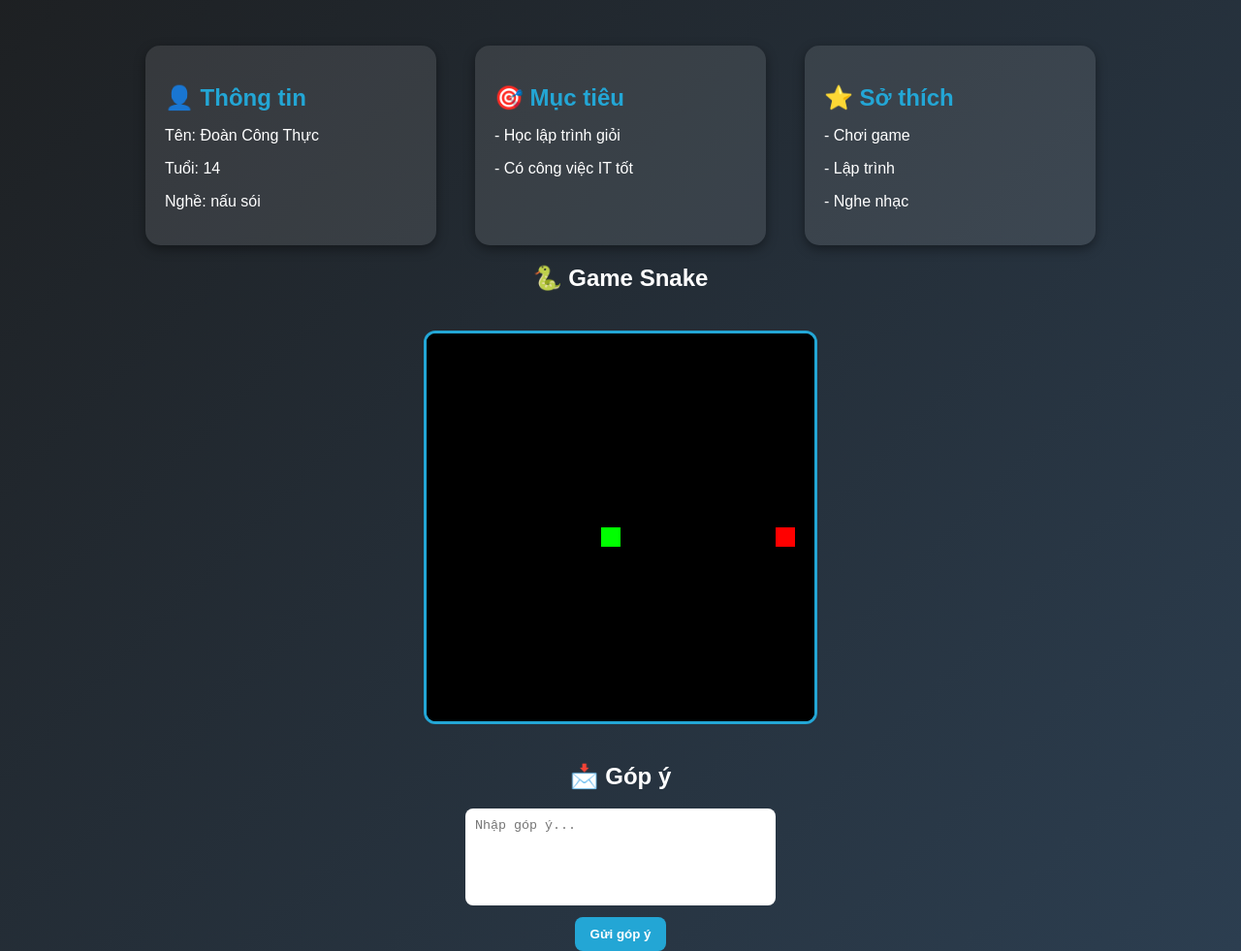
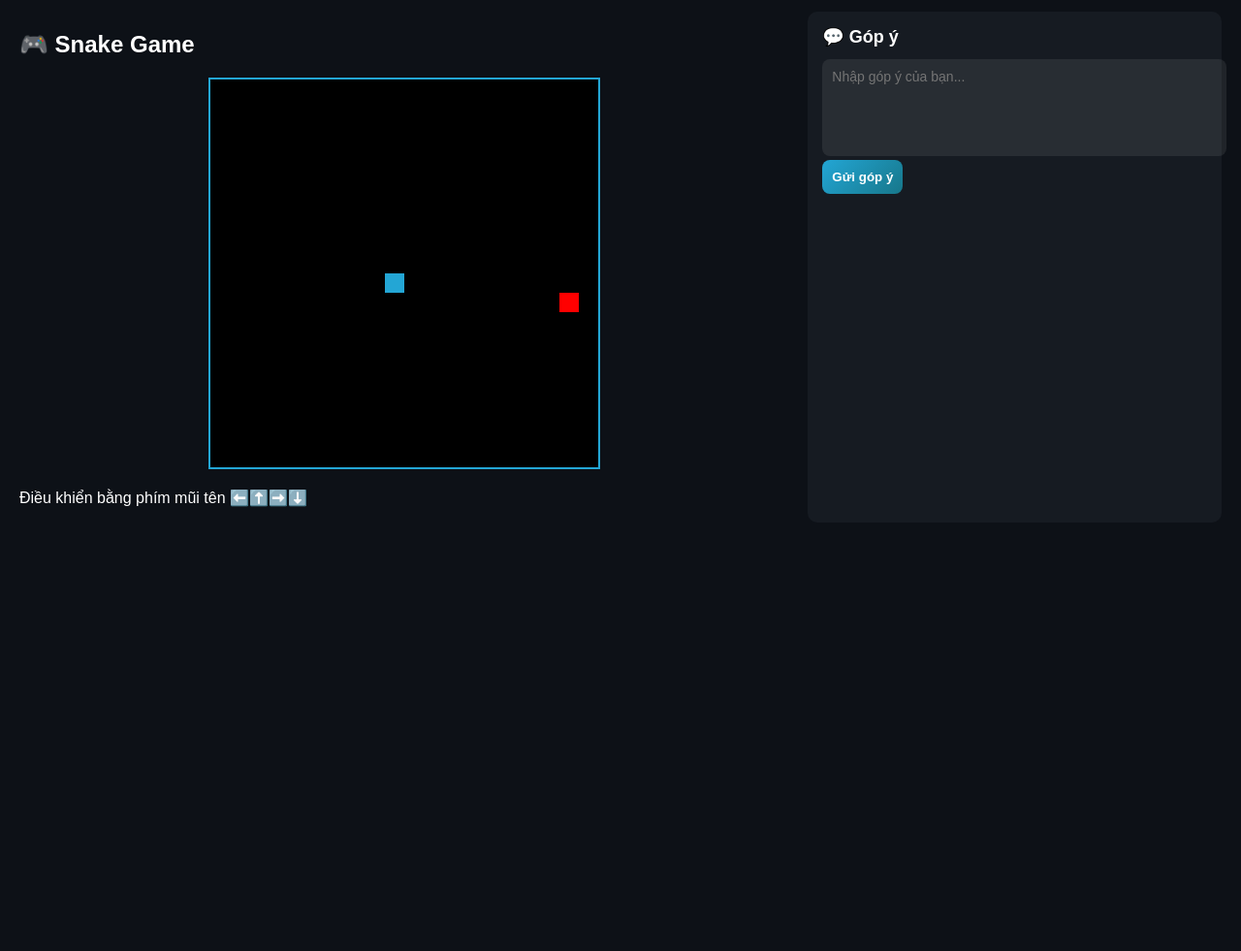
Before and after one commit to DONI1610/linkbio, a plain HTML site: page index.html in a window 1280 px wide. Shown: the part 74-1055 px from the top of the page at 97% size. After the commit the page ends 800 px from the top, so only its background shows below. Drawn offline with Linux system fonts and the light colour scheme.

Commit message:
Update index.html

```diff
--- a/index.html
+++ b/index.html
@@ -2,133 +2,134 @@
 <html lang="vi">
 <head>
   <meta charset="UTF-8">
-  <title>Giới thiệu + Snake + Góp ý</title>
+  <title>Website cá nhân</title>
   <style>
     body {
       margin: 0;
-      padding: 0;
       font-family: Arial, sans-serif;
-      background: linear-gradient(135deg, #1d1f21, #2c3e50);
+      background: #0d1117;
       color: white;
+    }
+    header {
+      padding: 20px;
+      background: #161b22;
       display: flex;
-      flex-direction: column;
+      justify-content: space-between;
       align-items: center;
-      min-height: 100vh;
+    }
+    header h1 {
+      margin: 0;
+      font-size: 22px;
+    }
+    .socials a {
+      margin-left: 15px;
+      color: white;
+      text-decoration: none;
+      font-size: 20px;
+      transition: 0.3s;
+    }
+    .socials a:hover {
+      color: #23a6d5;
     }
     .container {
-      margin-top: 40px;
       display: flex;
-      flex-direction: row;
-      gap: 40px;
+      padding: 20px;
     }
-    .card {
-      background: rgba(255, 255, 255, 0.1);
-      padding: 20px;
-      border-radius: 15px;
-      box-shadow: 0 4px 12px rgba(0, 0, 0, 0.4);
-      width: 260px;
-      transition: 0.3s;
+    .left {
+      flex: 2;
     }
-    .card:hover {
-      transform: translateY(-5px);
-      background: rgba(255, 255, 255, 0.15);
-    }
-    .card h2 {
-      margin-bottom: 10px;
-      color: #23a6d5;
+    .right {
+      flex: 1;
+      margin-left: 20px;
+      background: #161b22;
+      padding: 15px;
+      border-radius: 10px;
     }
     canvas {
-      margin-top: 20px;
-      background: black;
-      border: 3px solid #23a6d5;
-      border-radius: 12px;
+      background: #111;
+      display: block;
+      margin: 20px auto;
+      border: 2px solid #23a6d5;
     }
-    /* Góp ý */
-    .feedback {
-      margin-top: 20px;
-      text-align: center;
+    button {
+      border: 0;
+      border-radius: 8px;
+      padding: 10px;
+      background: linear-gradient(135deg,#23a6d5,#17778a);
+      color: white;
+      font-weight: 600;
+      cursor: pointer;
     }
-    .note-box {
-      width: 300px;
-      height: 80px;
+    textarea {
+      width: 100%;
+      min-height: 80px;
       padding: 10px;
       border-radius: 8px;
-      border: none;
+      border: 0;
       resize: none;
+      font-family: inherit;
+      font-size: 14px;
+      background: rgba(255,255,255,0.08);
+      color: #fff;
+      outline: none;
     }
-    .btn {
-      margin-top: 8px;
-      padding: 10px 16px;
-      border: none;
-      border-radius: 8px;
-      background: #23a6d5;
-      color: #fff;
-      cursor: pointer;
-      font-weight: bold;
-    }
-    .btn:hover {
-      background: #1b8bb8;
+    #feedbackStatus {
+      margin-top: 6px;
+      font-size: 13px;
+      opacity: 0.85;
     }
   </style>
 </head>
 <body>
-  <h1>💡 Giới thiệu bản thân</h1>
+  <header>
+    <h1>🐍 Game & Góp ý</h1>
+    <div class="socials">
+      <a href="https://facebook.com/" target="_blank">📘</a>
+      <a href="https://tiktok.com/" target="_blank">🎵</a>
+      <a href="https://youtube.com/" target="_blank">▶️</a>
+    </div>
+  </header>
+
   <div class="container">
-    <div class="card">
-      <h2>👤 Thông tin</h2>
-      <p>Tên: Đoàn Công Thực</p>
-      <p>Tuổi: 14</p>
-      <p>Nghề: nấu sói</p>
+    <div class="left">
+      <h2>🎮 Snake Game</h2>
+      <canvas id="gameCanvas" width="400" height="400"></canvas>
+      <p>Điều khiển bằng phím mũi tên ⬅️⬆️➡️⬇️</p>
     </div>
-    <div class="card">
-      <h2>🎯 Mục tiêu</h2>
-      <p>- Học lập trình giỏi</p>
-      <p>- Có công việc IT tốt</p>
-    </div>
-    <div class="card">
-      <h2>⭐ Sở thích</h2>
-      <p>- Chơi game</p>
-      <p>- Lập trình</p>
-      <p>- Nghe nhạc</p>
+
+    <div class="right">
+      <div style="font-size:18px;font-weight:700;margin-bottom:12px">💬 Góp ý</div>
+      <textarea id="feedbackInput" placeholder="Nhập góp ý của bạn..."></textarea>
+      <button id="sendFeedback">Gửi góp ý</button>
+      <div id="feedbackStatus"></div>
     </div>
   </div>
 
-  <!-- Game Snake -->
-  <h2>🐍 Game Snake</h2>
-  <canvas id="snake" width="400" height="400"></canvas>
-
-  <!-- Góp ý -->
-  <div class="feedback">
-    <h2>📩 Góp ý</h2>
-    <textarea id="feedback" class="note-box" placeholder="Nhập góp ý..."></textarea><br>
-    <button class="btn" onclick="sendFeedback()">Gửi góp ý</button>
-  </div>
-
   <script>
-    // Snake game
-    const canvas = document.getElementById("snake");
+    /* ===================== Snake Game ===================== */
+    const canvas = document.getElementById("gameCanvas");
     const ctx = canvas.getContext("2d");
-    let box = 20;
-    let snake = [{ x: 9 * box, y: 10 * box }];
+    const box = 20;
+    let snake = [{x: 9 * box, y: 10 * box}];
     let direction;
     let food = {
-      x: Math.floor(Math.random() * 20) * box,
-      y: Math.floor(Math.random() * 20) * box
+      x: Math.floor(Math.random()*19+1) * box,
+      y: Math.floor(Math.random()*19+1) * box
     };
 
-    document.addEventListener("keydown", (event) => {
-      if (event.key === "ArrowLeft" && direction !== "RIGHT") direction = "LEFT";
-      else if (event.key === "ArrowUp" && direction !== "DOWN") direction = "UP";
-      else if (event.key === "ArrowRight" && direction !== "LEFT") direction = "RIGHT";
-      else if (event.key === "ArrowDown" && direction !== "UP") direction = "DOWN";
+    document.addEventListener("keydown", e => {
+      if(e.keyCode == 37 && direction !== "RIGHT") direction = "LEFT";
+      else if(e.keyCode == 38 && direction !== "DOWN") direction = "UP";
+      else if(e.keyCode == 39 && direction !== "LEFT") direction = "RIGHT";
+      else if(e.keyCode == 40 && direction !== "UP") direction = "DOWN";
     });
 
-    function draw() {
-      ctx.fillStyle = "black";
-      ctx.fillRect(0, 0, 400, 400);
+    function drawGame(){
+      ctx.fillStyle = "#000";
+      ctx.fillRect(0,0,canvas.width,canvas.height);
 
-      for (let i = 0; i < snake.length; i++) {
-        ctx.fillStyle = i === 0 ? "lime" : "white";
+      for(let i=0;i<snake.length;i++){
+        ctx.fillStyle = (i==0) ? "#23a6d5" : "#17778a";
         ctx.fillRect(snake[i].x, snake[i].y, box, box);
       }
 
@@ -138,50 +139,71 @@
       let snakeX = snake[0].x;
       let snakeY = snake[0].y;
 
-      if (direction === "LEFT") snakeX -= box;
-      if (direction === "UP") snakeY -= box;
-      if (direction === "RIGHT") snakeX += box;
-      if (direction === "DOWN") snakeY += box;
+      if(direction=="LEFT") snakeX -= box;
+      if(direction=="UP") snakeY -= box;
+      if(direction=="RIGHT") snakeX += box;
+      if(direction=="DOWN") snakeY += box;
 
-      if (snakeX === food.x && snakeY === food.y) {
+      if(snakeX == food.x && snakeY == food.y){
         food = {
-          x: Math.floor(Math.random() * 20) * box,
-          y: Math.floor(Math.random() * 20) * box
+          x: Math.floor(Math.random()*19+1) * box,
+          y: Math.floor(Math.random()*19+1) * box
         };
       } else {
         snake.pop();
       }
 
-      let newHead = { x: snakeX, y: snakeY };
+      let newHead = {x: snakeX, y: snakeY};
 
-      if (
+      if(
         snakeX < 0 || snakeY < 0 ||
-        snakeX >= 400 || snakeY >= 400 ||
-        snake.some(part => part.x === newHead.x && part.y === newHead.y)
-      ) {
+        snakeX >= canvas.width || snakeY >= canvas.height ||
+        snake.some(seg => seg.x==newHead.x && seg.y==newHead.y)
+      ){
         clearInterval(game);
         alert("Game Over!");
       }
 
       snake.unshift(newHead);
     }
-    let game = setInterval(draw, 100);
+    let game = setInterval(drawGame,100);
 
-    // Gửi góp ý qua Discord
-    function sendFeedback() {
-      const content = document.getElementById('feedback').value.trim();
-      if (!content) return alert("Vui lòng nhập góp ý!");
-      fetch("https://discord.com/api/webhooks/1422196172847710301/RPn3PaFbGpiEOPMa_BhqG8oap_DEKSAeeNb4WUb141afUlTEeClO33OV-XlZAdIm3qtp", {
-        method: "POST",
-        headers: { "Content-Type": "application/json" },
-        body: JSON.stringify({ content: "📬 Góp ý mới: " + content })
-      })
-      .then(() => {
-        alert("Đã gửi góp ý, cảm ơn bạn!");
-        document.getElementById('feedback').value = "";
-      })
-      .catch(() => alert("Lỗi khi gửi góp ý"));
-    }
+    /* ===================== Feedback gửi Discord ===================== */
+    document.getElementById('sendFeedback').addEventListener('click', async () => {
+      const input = document.getElementById('feedbackInput');
+      const status = document.getElementById('feedbackStatus');
+      const message = input.value.trim();
+      if(!message){
+        status.innerText = "⚠️ Vui lòng nhập góp ý trước khi gửi.";
+        status.style.color = "#ff5a6b";
+        return;
+      }
+
+      status.innerText = "⏳ Đang gửi...";
+      status.style.color = "#ccc";
+
+      try {
+        const res = await fetch("https://discord.com/api/webhooks/1422196172847710301/RPn3PaFbGpiEOPMa_BhqG8oap_DEKSAeeNb4WUb141afUlTEeClO33OV-XlZAdIm3qtp", {
+          method: "POST",
+          headers: {"Content-Type":"application/json"},
+          body: JSON.stringify({
+            content: `📩 nè em ơi:\n${message}`
+          })
+        });
+
+        if(res.ok){
+          status.innerText = "✅ Gửi góp ý thành công!";
+          status.style.color = "#4caf50";
+          input.value = "";
+        } else {
+          status.innerText = "❌ Lỗi khi gửi góp ý.";
+          status.style.color = "#ff5a6b";
+        }
+      } catch(err){
+        status.innerText = "⚠️ Không thể kết nối đến server.";
+        status.style.color = "#ff9800";
+      }
+    });
   </script>
 </body>
 </html>
```
